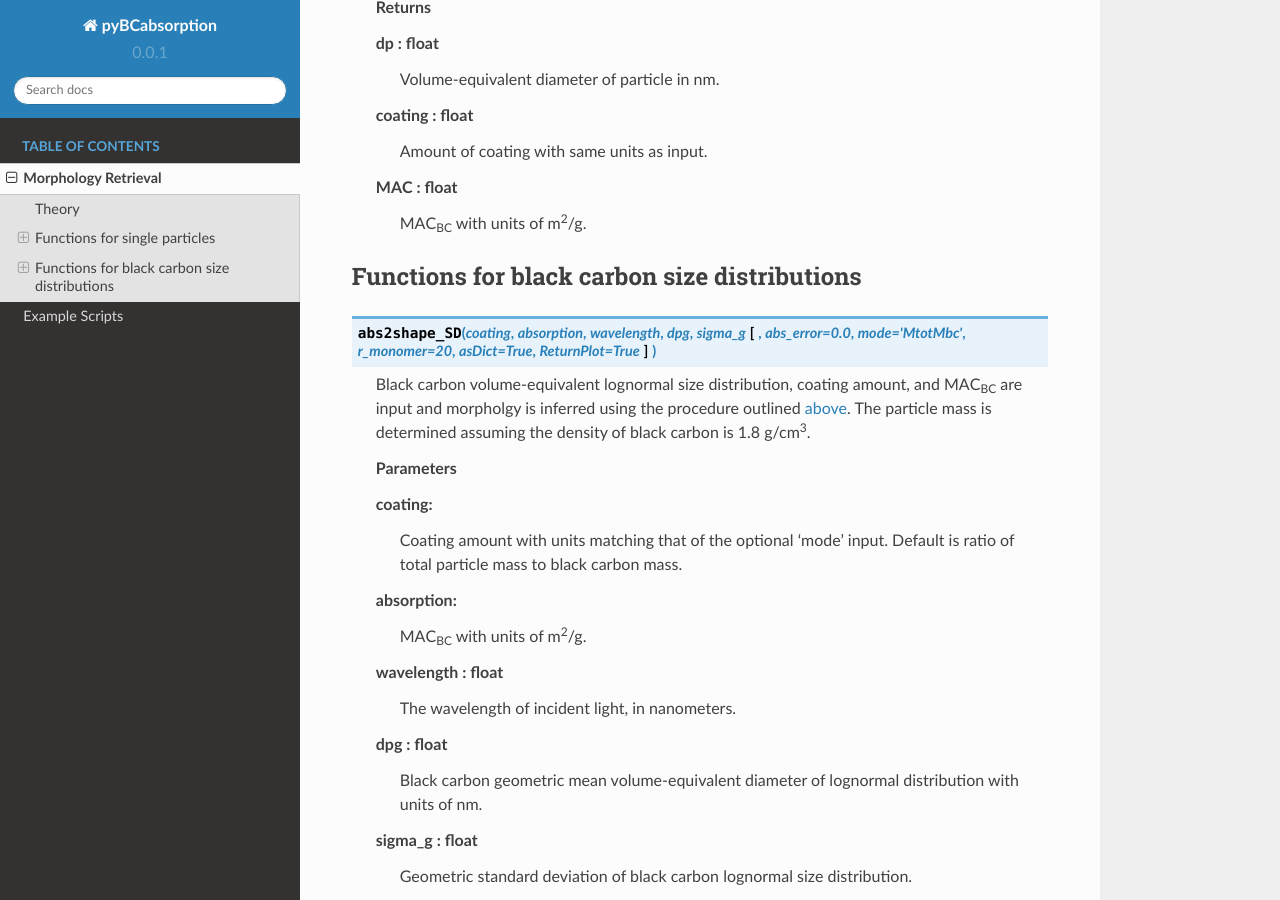
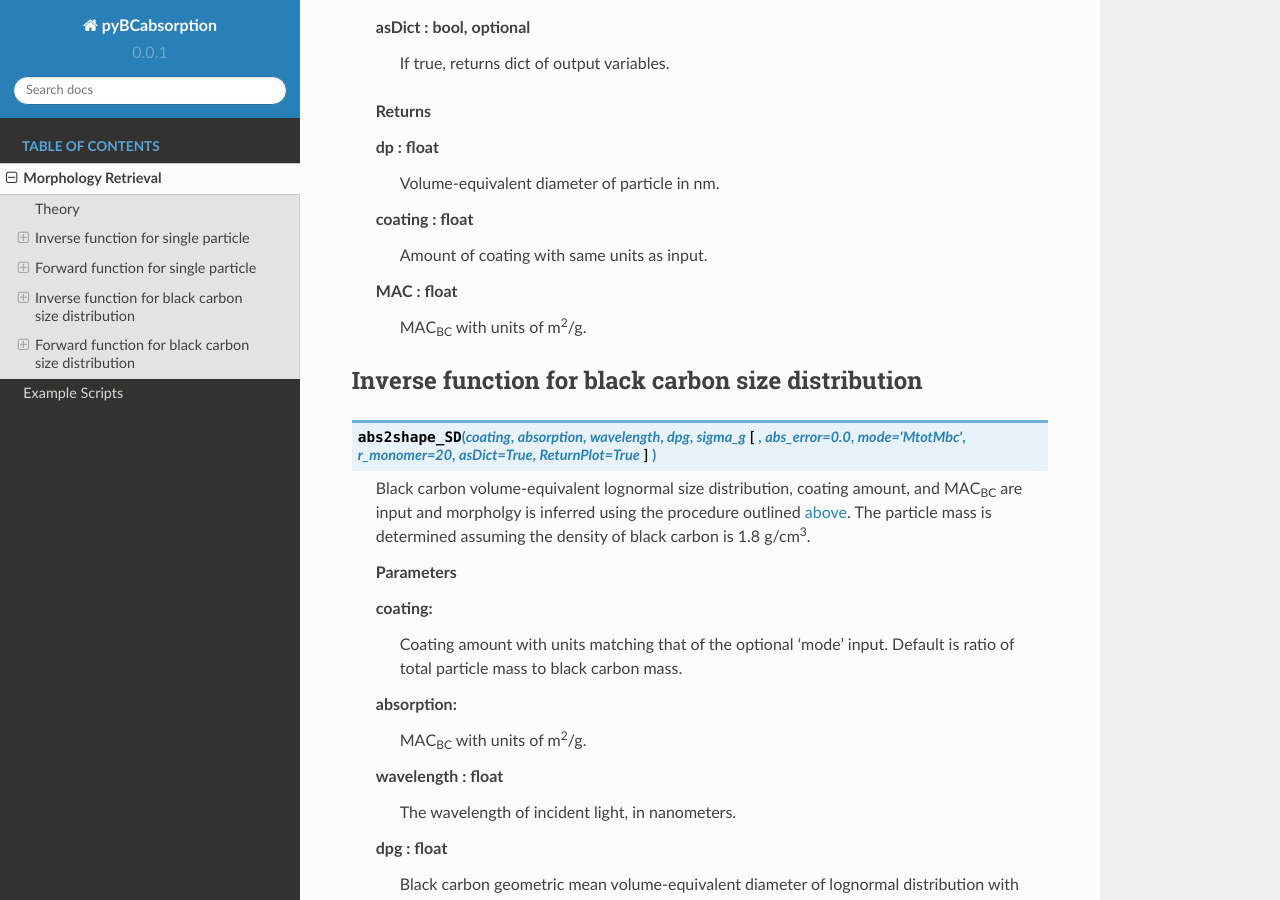
Before and after one commit to beelerpayton/FracScatt, a Sphinx documentation site: the page built from docs/source/functions.rst, in a window 1280 px wide and 900 px high, scrolled down 4350 px. Built offline with Sphinx 7.4.7 and the Read the Docs theme 2.0.0, drawn with Linux system fonts in a browser that asks for light colours; pages that are not in the unit, such as notebooks, are missing from menus; some of the changed text lies outside the part shown.

Commit message:
Update functions.rst

```diff
--- a/docs/source/functions.rst
+++ b/docs/source/functions.rst
@@ -16,6 +16,7 @@ Theory
    If MAC\ :sub:`BC,meas` is within 10% of MAC\ :sub:`BC,pred`, then :math:`{\rho}`\ :sub:`BC` can be constrained to 0 < :math:`{\rho}`\ :sub:`BC` < 1, but cannot be exactly calculated. If MAC\ :sub:`BC,meas` is less than 90% of MAC\ :sub:`BC,pred`, then :math:`{\rho}`\ :sub:`BC` is calculated by solving:
 
    :math:`{MAC_{BC,meas}=MAC_0\left (\frac{\lambda}{\lambda_0} \right)^{-AAE}\left[\frac{D}{E+1}\left(\rho_{BC}^{1-E}-1\right)+\frac{D}{1-2E}\left(\rho_{BC}^{1-2E}-1\right)\right]+MAC_{BC,pred}}`.
+
    Where :math:`{D}` and :math:`{E}` are sigmoid functions, given by:
 
    	:math:`{X=x_1+\frac{x_2-x_1}{1+\text{exp}\left[x_3\left(\rho_{BC}-x_4\right)\right]}}`.
@@ -57,7 +58,7 @@ Theory
    In a similar manner, users can supply the morphology, mixing state, and particle diameter, and the mass absorption cross-section can be calculated based on the core phase shift parameter.
 
 
-Functions for single particles
+Inverse function for single particle
 ---------------------------------
 
 .. py:function:: abs2shape_SP(coating, absorption, wavelength, diameter, [abs_error=0.0, mode='MtotMbc', r_monomer=20, asDict=True, ReturnPlot=True, PlotPoint=True])
@@ -103,6 +104,9 @@ Functions for single particles
    rho_upper : float
 	Upper limit of core phase shift parameter, based on average MAC\ :sub:`BC` and MAC\ :sub:`BC` errors.
 
+Forward function for single particle
+---------------------------------
+
 .. py:function:: shape2abs_SP(dp, coating, wavelength, collapse, [mode='MtotMbc', r_monomer=20, asDict=True])
 
    Black carbon volume-equivalent diameter, coating amount, and morphology are input and MAC\ :sub:`BC` is calculated using the procedure outlined `above <https://pyBCabs.readthedocs.io/en/latest/functions.html#theory>`_. The particle mass is determined assuming the density of black carbon is 1.8 g/cm\ :sup:`3`.
@@ -138,7 +142,7 @@ Functions for single particles
    MAC : float
 	MAC\ :sub:`BC` with units of m\ :sup:`2`/g.
 
-Functions for black carbon size distributions
+Inverse function for black carbon size distribution
 ---------------------------------
 
 .. py:function:: abs2shape_SD(coating, absorption, wavelength, dpg, sigma_g, [abs_error=0.0, mode='MtotMbc', r_monomer=20, asDict=True, ReturnPlot=True])
@@ -188,6 +192,9 @@ Functions for black carbon size distributions
    rho_upper : float
 	Upper limit of core phase shift parameter, based on average MAC\ :sub:`BC` and MAC\ :sub:`BC` errors.
 
+Forward function for black carbon size distribution
+---------------------------------
+
 .. py:function:: shape2abs_SD(dpg, sigma_g, coating_avg, coating_stdev, wavelength, collapse, [mode='MtotMbc', r_monomer=20, DataPoints=False, ShowPlots=True])
 
    Black carbon volume-equivalent lognormal size distribution, coating distribution, and morphology are input and distribution of MAC\ :sub:`BC` is calculated. Black carbon diameter and coating amount are randomly sampled per the input distributions, and MAC\ :sub:`BC` is calculated using the procedure outlined `above <https://pyBCabs.readthedocs.io/en/latest/functions.html#theory>`_. The particle mass is determined assuming the density of black carbon is 1.8 g/cm\ :sup:`3`.
```
